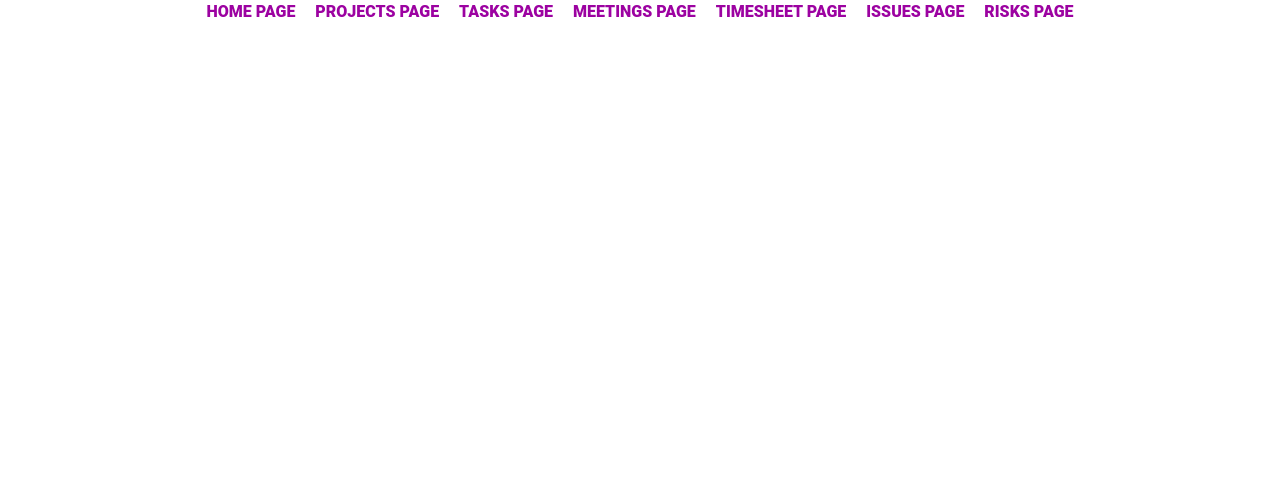
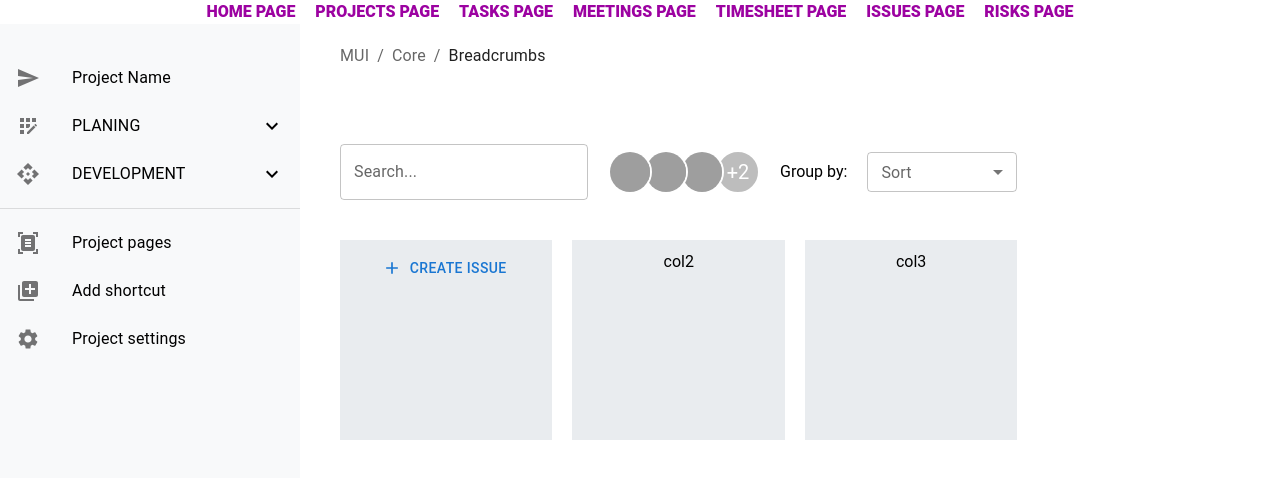
Before and after one commit to Hamidswed/hackathon7, a React (Create React App) app: page /board in a window 1280 px wide. Shown: the top 478 px of the page. Built offline with nearby package versions, Linux system fonts and the light colour scheme; grey boxes are pictures that could not be loaded.

Commit message:
add board page

```diff
--- a/src/App.css
+++ b/src/App.css
@@ -45,3 +45,6 @@ label {
   margin-top: 0px;
   margin-bottom: 0px;
 }
+.App-page{
+  display: flex;
+}
--- a/src/App.tsx
+++ b/src/App.tsx
@@ -1,32 +1,36 @@
-import React from 'react';
-import { BrowserRouter, Route, Routes } from 'react-router-dom';
+import React from "react";
+import { BrowserRouter, Route, Routes } from "react-router-dom";
 
-import './App.css';
-import Header from './Components/header/Header';
-import Home from './pages/Home';
-import Issues from './pages/Issues';
-import Meetings from './pages/Meetings';
-import Projects from './pages/Projects';
-import Risks from './pages/Risks';
-import Tasks from './pages/Tasks';
-import Timesheet from './pages/Timesheet';
+import "./App.css";
+import Header from "./Components/header/Header";
+import Slide from "./Components/slide/Slide";
+import Home from "./pages/Home";
+import Issues from "./pages/Issues";
+import Meetings from "./pages/Meetings";
+import Projects from "./pages/Projects";
+import Risks from "./pages/Risks";
+import Tasks from "./pages/Tasks";
+import Timesheet from "./pages/Timesheet";
+import BoardPage from './pages/BoardPage';
 
 function App() {
   return (
     <div className="App">
-      <BrowserRouter>
-      <Header/>
-      <Routes>
-        <Route path='/' element={<Home/>}/>
-        <Route path='/projects' element={<Projects/>}/>
-        {/* <Route path='/projects/:id' element={}/> */}
-        <Route path='/tasks' element={<Tasks/>}/>
-        <Route path='/meetings' element={<Meetings/>}/>
-        <Route path='/timesheet' element={<Timesheet/>}/>
-        <Route path='/issues' element={<Issues/>}/>
-        <Route path='/risks' element={<Risks/>}/>
-      </Routes>
-      </BrowserRouter>
+      <Header />
+      <div className="App-page">
+        <Slide />
+        <Routes>
+          <Route path="/" element={<Home />} />
+          <Route path="/projects" element={<Projects />} />
+          {/* <Route path='/projects/:id' element={}/> */}
+          <Route path="/tasks" element={<Tasks />} />
+          <Route path="/board" element={<BoardPage />} />
+          <Route path="/meetings" element={<Meetings />} />
+          <Route path="/timesheet" element={<Timesheet />} />
+          <Route path="/issues" element={<Issues />} />
+          <Route path="/risks" element={<Risks />} />
+        </Routes>
+      </div>
     </div>
   );
 }
--- /dev/null
+++ b/src/Components/board/Board.css
@@ -0,0 +1,21 @@
+.board-container{
+  margin: 20px 40px;
+}
+.board-navbar{
+  display: flex;
+  gap: 20px;
+  align-items: center;
+  width: 100%;
+}
+.board-cols{
+  display: flex;
+  gap: 20px;
+  margin-top: 40px;
+}
+.board-col{
+  width: 40%;
+  min-height: 200px;
+  background-color: #e9ecef;
+  text-align: center;
+  padding: 10px 0;
+}
--- a/src/Components/board/Board.tsx
+++ b/src/Components/board/Board.tsx
@@ -1,4 +1,54 @@
-const Board=()=>{
-  return <div>board</div>
-}
-export default Board
+import TextField from "@mui/material/TextField";
+import Avatar from "@mui/material/Avatar";
+import AvatarGroup from "@mui/material/AvatarGroup";
+import "./Board.css";
+import Filter from "./Filter";
+import Breadcrumb from "./Breadcrumb";
+import { Button } from "@mui/material";
+import AddIcon from '@mui/icons-material/Add';
+
+const Board = () => {
+  return (
+    <div className="board-container">
+      <div>
+        <div style={{ height: "100px" }}>
+          <Breadcrumb />
+        </div>
+        <div className="board-navbar">
+          <TextField id="outlined-basic" label="Search..." variant="outlined" />
+          <AvatarGroup max={4}>
+            <Avatar
+              alt="Remy Sharp"
+              src="http://xsgames.co/randomusers/avatar.php?g=male"
+            />
+            <Avatar
+              alt="Travis Howard"
+              src="http://xsgames.co/randomusers/avatar.php?g=female"
+            />
+            <Avatar
+              alt="Cindy Baker"
+              src="http://api.lorem.space/image/face?w=150&h=150"
+            />
+            <Avatar
+              alt="Agnes Walker"
+              src="http://api.multiavatar.com/zoe.svg"
+            />
+            <Avatar alt="Trevor Henderson" src="/static/images/avatar/5.jpg" />
+          </AvatarGroup>
+          <span>Group by: </span>
+          <Filter />
+        </div>
+      </div>
+      <div className="board-cols">
+        <div className="board-col">
+          <Button startIcon={<AddIcon />}>
+            Create issue
+          </Button>
+        </div>
+        <div className="board-col">col2</div>
+        <div className="board-col">col3</div>
+      </div>
+    </div>
+  );
+};
+export default Board;
--- /dev/null
+++ b/src/Components/board/Breadcrumb.tsx
@@ -0,0 +1,36 @@
+import * as React from 'react';
+import Breadcrumbs from '@mui/material/Breadcrumbs';
+import Link from '@mui/material/Link';
+
+function handleClick(event: React.MouseEvent<HTMLDivElement, MouseEvent>) {
+  event.preventDefault();
+  console.info('You clicked a breadcrumb.');
+}
+
+export default function Breadcrumb() {
+  return (
+    // rome-ignore lint/a11y/useKeyWithClickEvents: <explanation>
+<div role="presentation" onClick={handleClick}>
+      <Breadcrumbs aria-label="breadcrumb">
+        <Link underline="hover" color="inherit" href="/">
+          MUI
+        </Link>
+        <Link
+          underline="hover"
+          color="inherit"
+          href="/material-ui/getting-started/installation/"
+        >
+          Core
+        </Link>
+        <Link
+          underline="hover"
+          color="text.primary"
+          href="/material-ui/react-breadcrumbs/"
+          aria-current="page"
+        >
+          Breadcrumbs
+        </Link>
+      </Breadcrumbs>
+    </div>
+  );
+}
--- /dev/null
+++ b/src/Components/board/Filter.tsx
@@ -0,0 +1,51 @@
+import Box from "@mui/material/Box";
+import InputLabel from "@mui/material/InputLabel";
+import MenuItem from "@mui/material/MenuItem";
+import FormControl from "@mui/material/FormControl";
+import Select from "@mui/material/Select";
+import { useState } from "react";
+
+// import { useDispatch } from "react-redux";
+// import { AppDispatch } from "../../redux/store";
+
+// import { actions } from "../../redux/slice/product";
+
+export default function Filter() {
+  // const dispatch = useDispatch<AppDispatch>();
+
+  const [age, setAge] = useState("");
+
+  const handleChange = (value: string): void => {
+    console.log(value, "value");
+    setAge(value);
+
+    // if (value === "Name") {
+    //   dispatch(actions.sortNameAscending());
+    // }
+    // if (value === "Price") {
+    //   dispatch(actions.sortPriceAscending());
+    // }
+    // if (value === "Category") {
+    //   dispatch(actions.sortCategoryAscending());
+    // }
+  };
+
+  return (
+    <Box sx={{ display: "flex", justifyContent: "flex-end" }}>
+      <FormControl sx={{ width: "150px", }} size="small">
+        <InputLabel id="demo-simple-select-label">Sort</InputLabel>
+        <Select
+          labelId="demo-simple-select-label"
+          id="demo-simple-select"
+          value={age}
+          label="Sort"
+          onChange={(e) => handleChange(e.target.value)}
+        >
+          <MenuItem value="Name">None</MenuItem>
+          <MenuItem value="Price">Assignee</MenuItem>
+          <MenuItem value="Category">Subtask</MenuItem>
+        </Select>
+      </FormControl>
+    </Box>
+  );
+}
--- a/src/Components/slide/Slide.tsx
+++ b/src/Components/slide/Slide.tsx
@@ -10,13 +10,14 @@ import ExpandLess from "@mui/icons-material/ExpandLess";
 import ExpandMore from "@mui/icons-material/ExpandMore";
 import { Divider } from "@mui/material";
 import CodeIcon from "@mui/icons-material/Code";
-import ApiIcon from '@mui/icons-material/Api';
-import AppRegistrationIcon from '@mui/icons-material/AppRegistration';
-import DocumentScannerIcon from '@mui/icons-material/DocumentScanner';
-import LibraryAddIcon from '@mui/icons-material/LibraryAdd';
-import SettingsIcon from '@mui/icons-material/Settings';
-import RouteIcon from '@mui/icons-material/Route';
-import AssignmentIcon from '@mui/icons-material/Assignment';
+import ApiIcon from "@mui/icons-material/Api";
+import AppRegistrationIcon from "@mui/icons-material/AppRegistration";
+import DocumentScannerIcon from "@mui/icons-material/DocumentScanner";
+import LibraryAddIcon from "@mui/icons-material/LibraryAdd";
+import SettingsIcon from "@mui/icons-material/Settings";
+import RouteIcon from "@mui/icons-material/Route";
+import AssignmentIcon from "@mui/icons-material/Assignment";
+import { Link } from "react-router-dom";
 
 export default function Slide() {
   const [devOpen, setDevOpen] = React.useState(false);
@@ -31,7 +32,13 @@ export default function Slide() {
 
   return (
     <List
-      sx={{ width: "100%", maxWidth: 360, bgcolor: "#f8f9fa", paddingTop:"30px", height:"100vh" }}
+      sx={{
+        width: "100%",
+        maxWidth: 300,
+        bgcolor: "#f8f9fa",
+        paddingTop: "30px",
+        height: "100vh",
+      }}
       component="nav"
       aria-labelledby="nested-list-subheader"
       // subheader={
@@ -61,12 +68,14 @@ export default function Slide() {
             </ListItemIcon>
             <ListItemText primary="Road map" />
           </ListItemButton>
+          <Link to="/board" style={{color:"black"}}>
             <ListItemButton sx={{ pl: 4 }}>
               <ListItemIcon>
                 <AssignmentIcon />
               </ListItemIcon>
               <ListItemText primary="Board" />
             </ListItemButton>
+          </Link>
         </List>
       </Collapse>
       <ListItemButton onClick={handleClickDev}>
@@ -86,7 +95,7 @@ export default function Slide() {
           </ListItemButton>
         </List>
       </Collapse>
-      <Divider sx={{margin:"10px 0"}} />
+      <Divider sx={{ margin: "10px 0" }} />
       <ListItemButton>
         <ListItemIcon>
           <DocumentScannerIcon />
--- a/src/index.tsx
+++ b/src/index.tsx
@@ -1,15 +1,18 @@
-import React from 'react';
-import ReactDOM from 'react-dom/client';
-import './index.css';
-import App from './App';
-import reportWebVitals from './reportWebVitals';
+import React from "react";
+import ReactDOM from "react-dom/client";
+import "./index.css";
+import App from "./App";
+import reportWebVitals from "./reportWebVitals";
+import { BrowserRouter } from "react-router-dom";
 
 const root = ReactDOM.createRoot(
-  document.getElementById('root') as HTMLElement
+  document.getElementById("root") as HTMLElement
 );
 root.render(
   <React.StrictMode>
-    <App />
+    <BrowserRouter>
+      <App />
+    </BrowserRouter>
   </React.StrictMode>
 );
 
--- /dev/null
+++ b/src/pages/BoardPage.tsx
@@ -0,0 +1,8 @@
+import Board from "../Components/board/Board"
+
+const BoardPage=()=>{
+  return (
+    <Board/>
+  )
+}
+export default BoardPage
--- a/src/pages/Home.tsx
+++ b/src/pages/Home.tsx
@@ -1,9 +1,9 @@
+import Board from "../Components/board/Board";
 import Slider from "./../Components/slide/Slide";
 
 const Home = () => {
   return (
-    <div>
-      <Slider />
+    <div className="home-page">
     </div>
   );
 };
```
Lines whose indentation alone changed are shown as unchanged.
